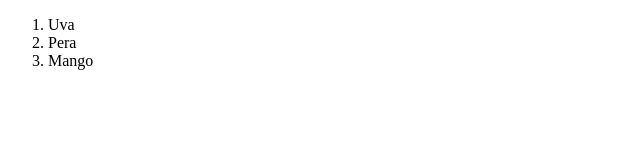
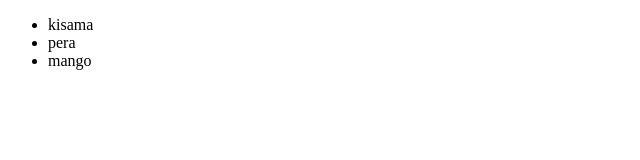
Before and after one commit to jdvpl/react-cnd, a plain HTML site: page index.html in a window 1280 px wide. Shown: the full height of the page, 0-640 px from the left. Drawn offline with nearby package versions, Linux system fonts and the light colour scheme.

Commit message:
babel y jsx

```diff
--- a/index.html
+++ b/index.html
@@ -8,18 +8,24 @@
 
     <script crossorigin src="https://unpkg.com/react@17/umd/react.production.min.js"></script>
     <script crossorigin src="https://unpkg.com/react-dom@17/umd/react-dom.production.min.js"></script>
+    <script src="https://unpkg.com/@babel/standalone/babel.min.js"></script>
+
 </head>
 <body>
     <div id="app">
 
     </div>
-    <script>
-        ReactDOM.render(React.createElement("ol",null,
-            React.createElement("li",null,"Uva"),
-            React.createElement("li",null,"Pera"),
-            React.createElement("li",null,"Mango"),
-            ),
-            document.getElementById("app"))
+    <script type="text/babel">
+        ReactDOM.render(
+            <div>
+                <ul>
+                    <li>kisama </li>
+                    <li>pera </li>
+                    <li>mango </li>
+                </ul>
+            </div>,
+            document.getElementById("app")
+        );
     </script>
 
 </body>
```
